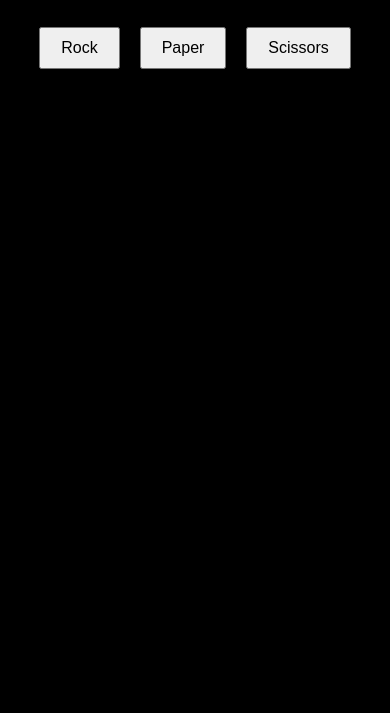
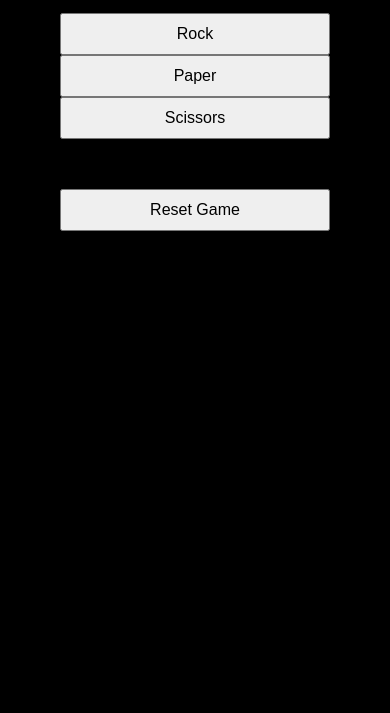
Before and after one commit to Wjpayne/RockPaperScissors, a plain HTML site: page index.html in a window 390 px wide. Shown: the part 131-844 px from the top of the page. Drawn offline with Linux system fonts and the light colour scheme.

Commit message:
make responsive and add reset functionality

```diff
--- a/index.html
+++ b/index.html
@@ -16,6 +16,9 @@
     </div>
     <div id="result"></div>
     <div id="score"></div>
+    <div class="reset-container">
+       <button class="reset" onclick="resetGame()">Reset Game</button>
+    </div>
     <script src="index.js"></script>
   </body>
 </html>
--- a/index.js
+++ b/index.js
@@ -50,3 +50,17 @@ function playRound(playerSelection) {
     }
   }
 }
+
+// reset the game
+
+// RESET GAME FUNCTION
+function resetGame() {
+  playerScore = 0;
+  computerScore = 0;
+  ties = 0;
+  roundsPlayed = 0;
+
+  document.getElementById("result").textContent = "Game reset. Make your choice!";
+  document.getElementById("score").textContent =
+    `Score — You: 0 | Computer: 0 | Ties: 0`;
+}
--- a/styles.css
+++ b/styles.css
@@ -1,3 +1,7 @@
+  * {
+    box-sizing: border-box;
+  }
+
 body {
   font-family: Arial, sans-serif;
   background-color: black;
@@ -23,6 +27,7 @@ h2 {
   display: flex;
   justify-content: center;
   align-items: center;
+  flex-wrap: wrap;
 }
 
 .choice-button button {
@@ -39,3 +44,36 @@ h2 {
   color: white;
   text-align: center;
 }
+.reset-container {
+  padding: 10px 20px;
+  margin: 10px;
+  font-size: 16px;
+  cursor: pointer;
+  display: flex;
+  justify-content: center;
+  align-items: center;
+  flex-wrap: wrap;
+}
+.reset {
+  padding: 10px 20px;
+  margin: 10px;
+  font-size: 16px;
+  cursor: pointer;
+}
+
+ @media (max-width: 600px) {
+    h1 {
+      font-size: 1.6rem;
+    }
+
+    button {
+      width: 100%;
+      font-size: 1.2rem;
+      padding: 16px;
+    }
+
+    .buttons {
+      flex-direction: column;
+      gap: 10px;
+    }
+  }
```
